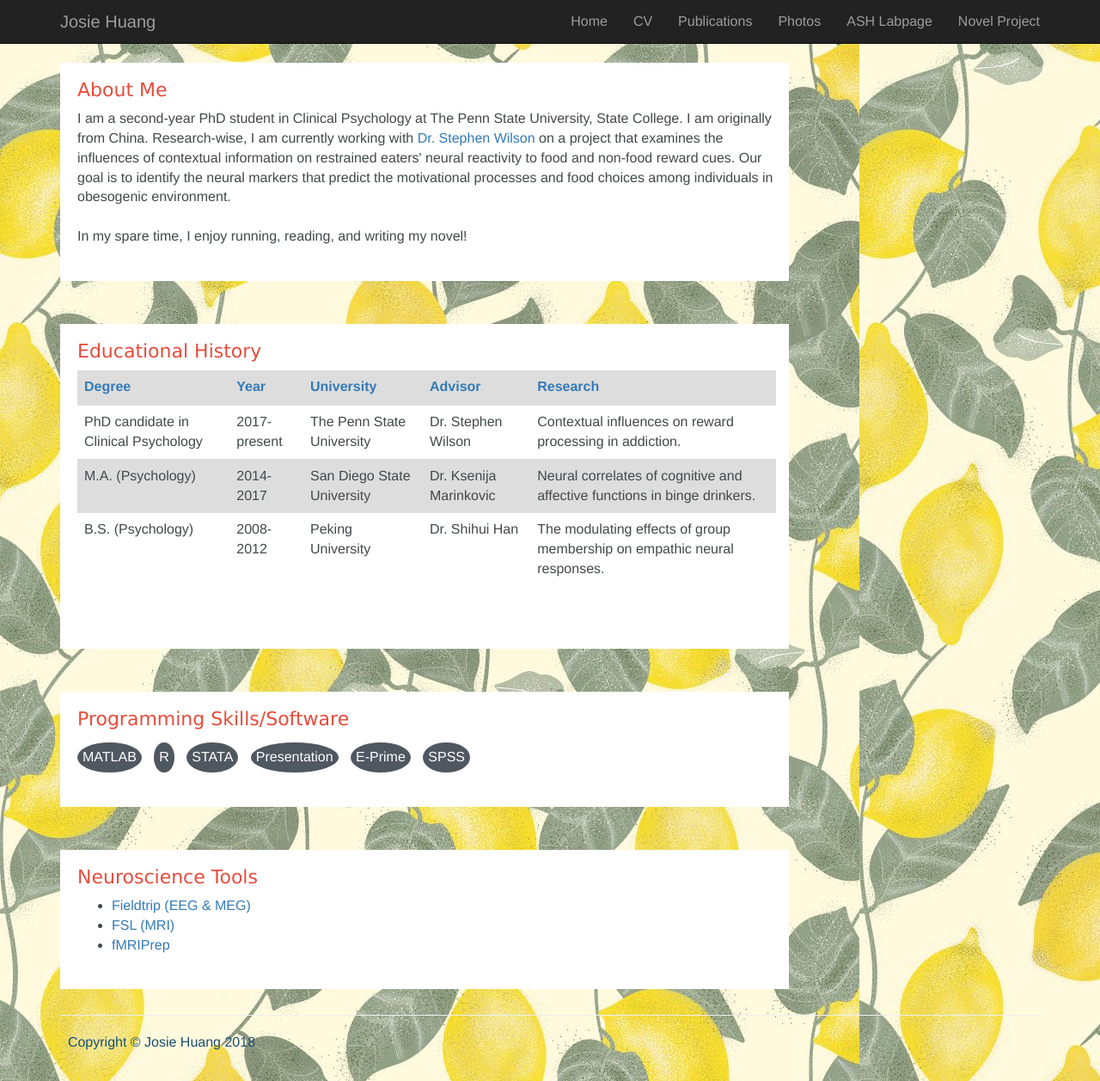
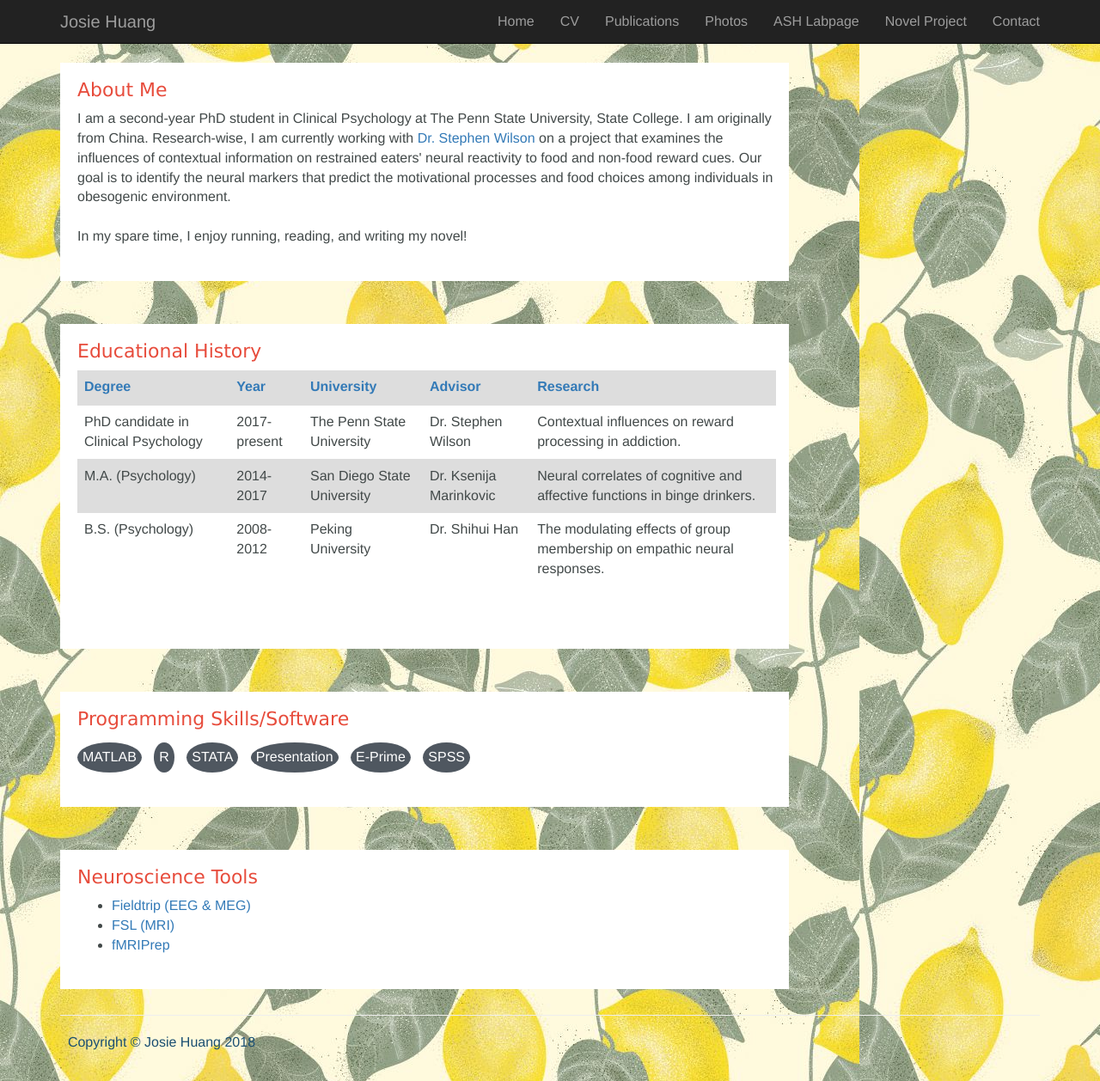
Before and after one commit to josie-shuang/josie-shuang.github.io, a Jekyll site: the page built from index.html, in a window 1280 px wide and 1258 px high. Shown: the whole window at 86% size. Built offline with Jekyll 4.4.1, drawn with Linux system fonts in a browser that asks for light colours.

Commit message:
Update _config.yml

```diff
--- a/_config.yml
+++ b/_config.yml
@@ -39,6 +39,8 @@ navbar-links:
   url: http://wilsonlab.la.psu.edu
 - title: Novel Project
   url: novel.html
+- title: Contact
+  url: contact.html
 
 #Introduction
 intro_text: I am a second-year PhD student in Clinical Psychology at The Penn State University, State College. I am originally from China. Research-wise, I am currently working with <a href="http://psych.la.psu.edu/directory/sjw42">Dr. Stephen Wilson</a> on a project that examines the influences of contextual information on restrained eaters' neural reactivity to food and non-food reward cues. Our goal is to identify the neural markers that predict the motivational processes and food choices among individuals in obesogenic environment.<br/><br/>In my spare time, I enjoy running, reading, and writing my novel!
```
